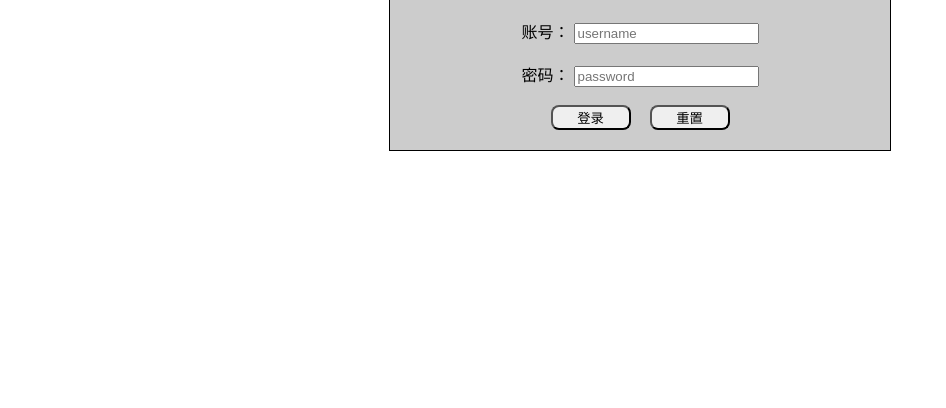
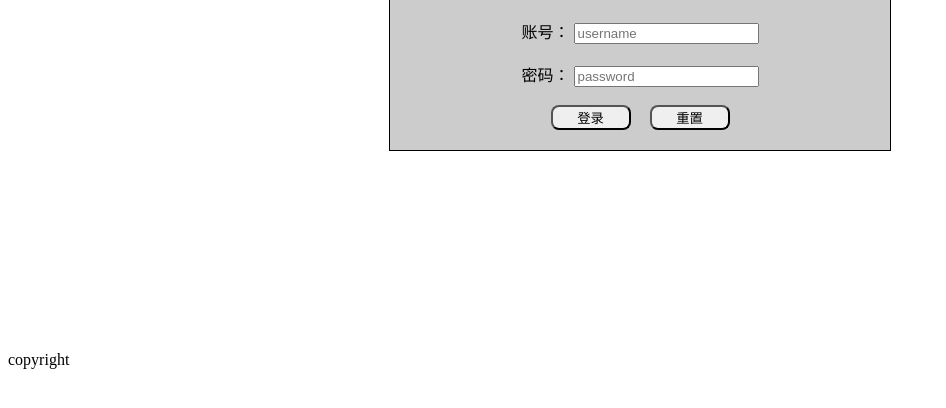
Before and after one commit to mi-da-first/textdemo, a plain HTML site: page index.html in a window 1280 px wide. Shown: the part 262-670 px from the top of the page, without its empty margins (0-946 px from the left). Drawn offline with Linux system fonts and the light colour scheme.

Commit message:
第二次提交

```diff
--- a/index.html
+++ b/index.html
@@ -65,5 +65,6 @@
             <input type="reset" value="重置" id="reset">
         </form>
     </div>
+    <p>copyright</p>
 </body>
 </html>
```
